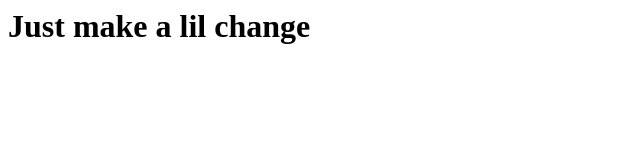
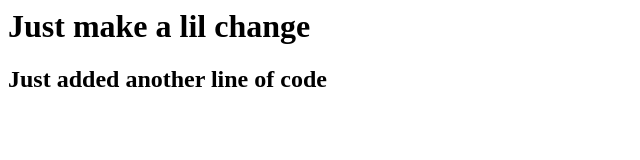
Before and after one commit to DevHassan101/newPractice, a plain HTML site: page index.html in a window 1280 px wide. Shown: the whole page, without its empty margins (0-640 px from the left). Drawn offline with Linux system fonts and the light colour scheme.

Commit message:
aded new line of code

```diff
--- a/index.html
+++ b/index.html
@@ -1 +1,2 @@
 <h1>Just make a lil change</h1>
+<h2>Just added another line of code</h2>
```
